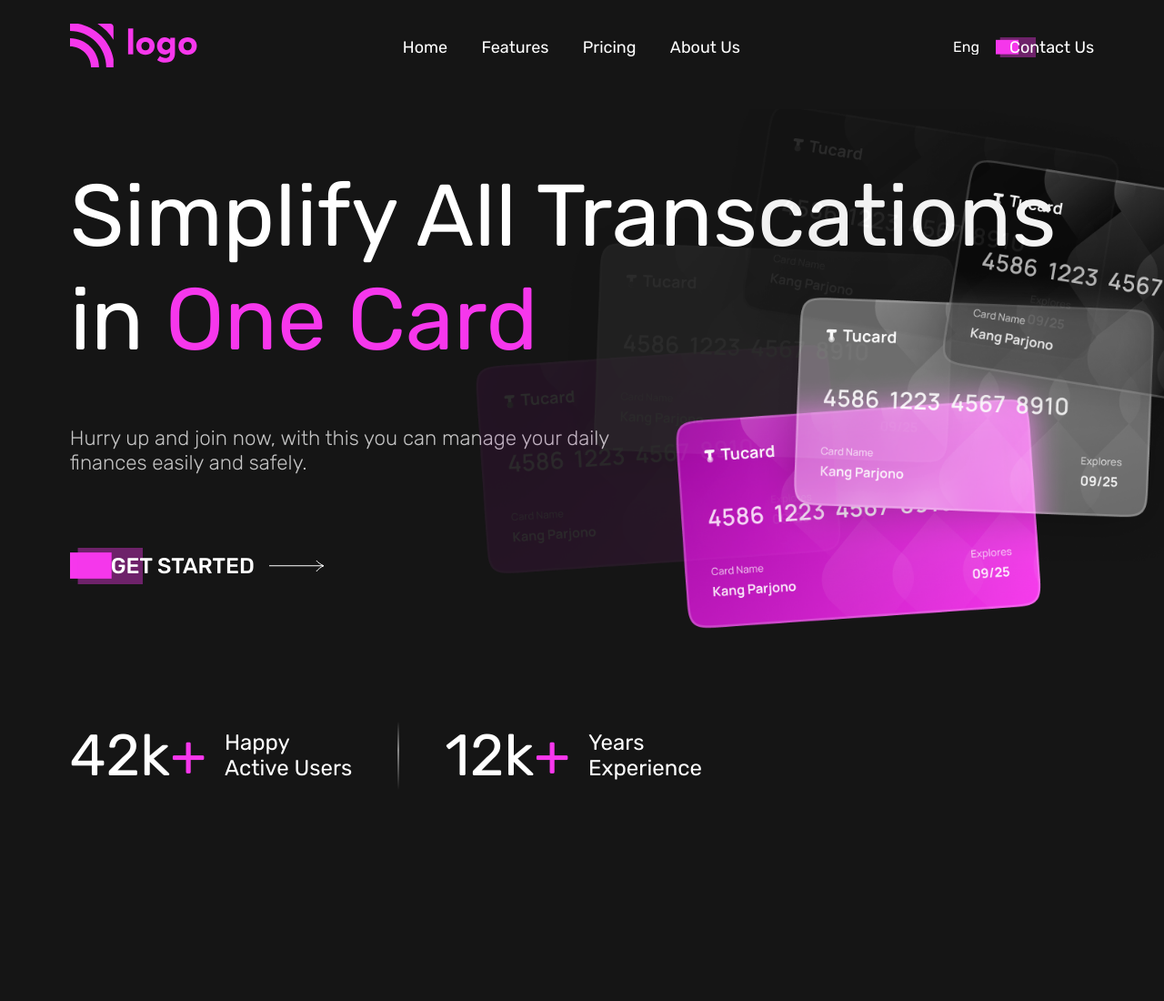
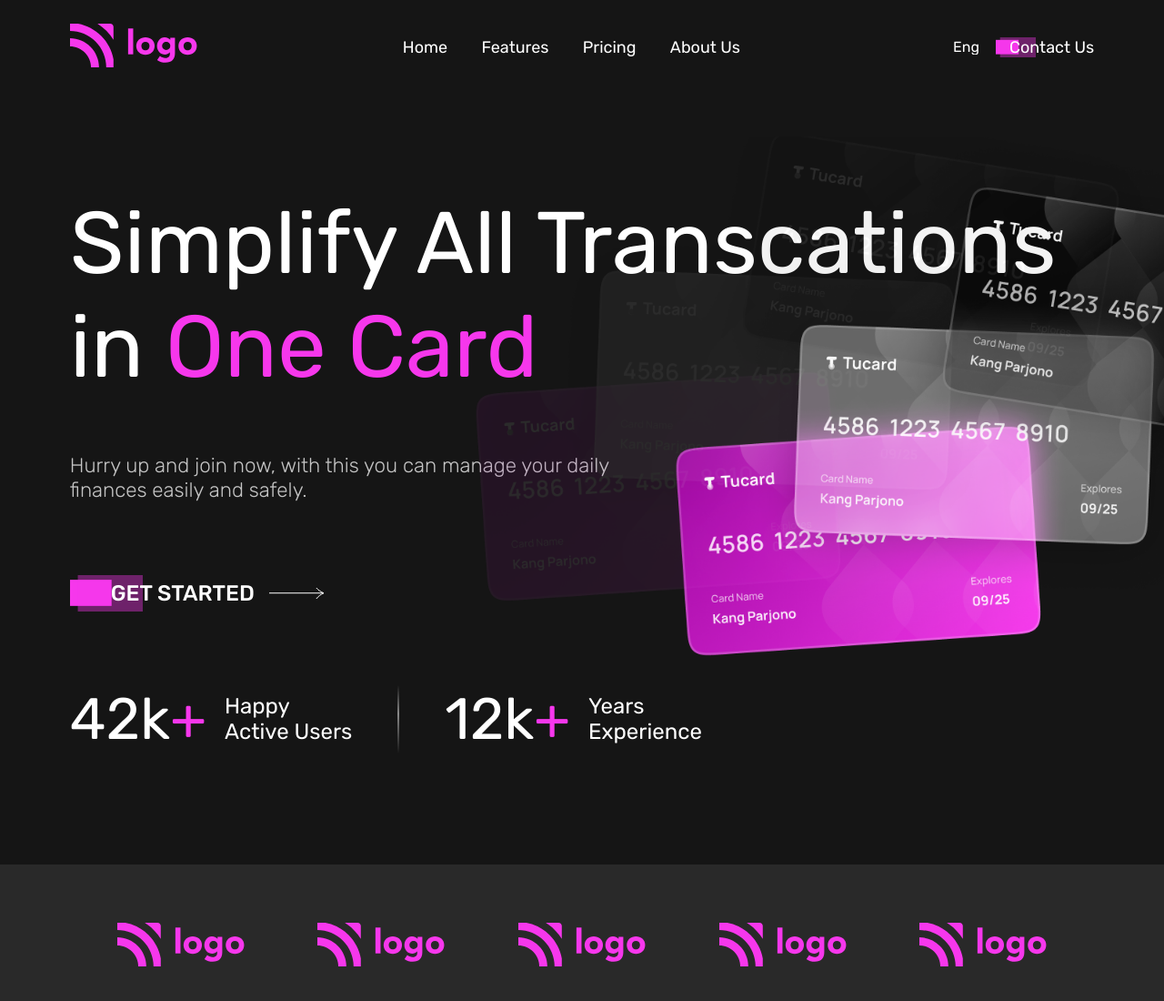
Before and after one commit to Nairitya/iNeuron-Project1-HTML-CSS-Credit-Card-Landing-Page, a plain HTML site: page index.html in a window 1280 px wide. Shown: the whole page at 91% size. Before the commit the page ends 920 px from the top, so only its background shows below. Drawn offline with Linux system fonts and the light colour scheme.

Commit message:
style: multiple logo display section done

```diff
--- a/index.html
+++ b/index.html
@@ -87,7 +87,13 @@
           />
         </div>
       </section>
-      <section></section>
+      <section class="logo-display-section">
+        <img src="./Assets/Icons/Logo.svg" alt="" />
+        <img src="./Assets/Icons/Logo.svg" alt="" />
+        <img src="./Assets/Icons/Logo.svg" alt="" />
+        <img src="./Assets/Icons/Logo.svg" alt="" />
+        <img src="./Assets/Icons/Logo.svg" alt="" />
+      </section>
     </main>
   </body>
 </html>
--- a/styles.css
+++ b/styles.css
@@ -2,6 +2,7 @@
 :root {
   --primary-color: #f637ec;
   --dark-color: #151515;
+  --light-gray: #292929;
   --muted-color: #c5c5c5;
 }
 body,
@@ -15,7 +16,7 @@ body,
   font-family: "Rubik", sans-serif;
 }
 body {
-  padding-top: 120px;
+  padding-top: 150px;
   background-color: var(--dark-color);
 }
 .whitespace {
@@ -123,7 +124,7 @@ h1 {
   width: 280px;
   height: 40px;
   font-size: 1.5rem;
-  margin: 80px 0 150px;
+  margin: 80px 0;
 }
 .hero-btn img:first-of-type {
   height: 100%;
@@ -174,3 +175,13 @@ h1 {
   top: -60px;
   right: -10px;
 }
+
+/* LOGO DISPLAY SECTION */
+.logo-display-section {
+  background-color: var(--light-gray);
+  text-align: center;
+  padding: 5% 0;
+}
+.logo-display-section img {
+  padding: 0 3%;
+}
```
